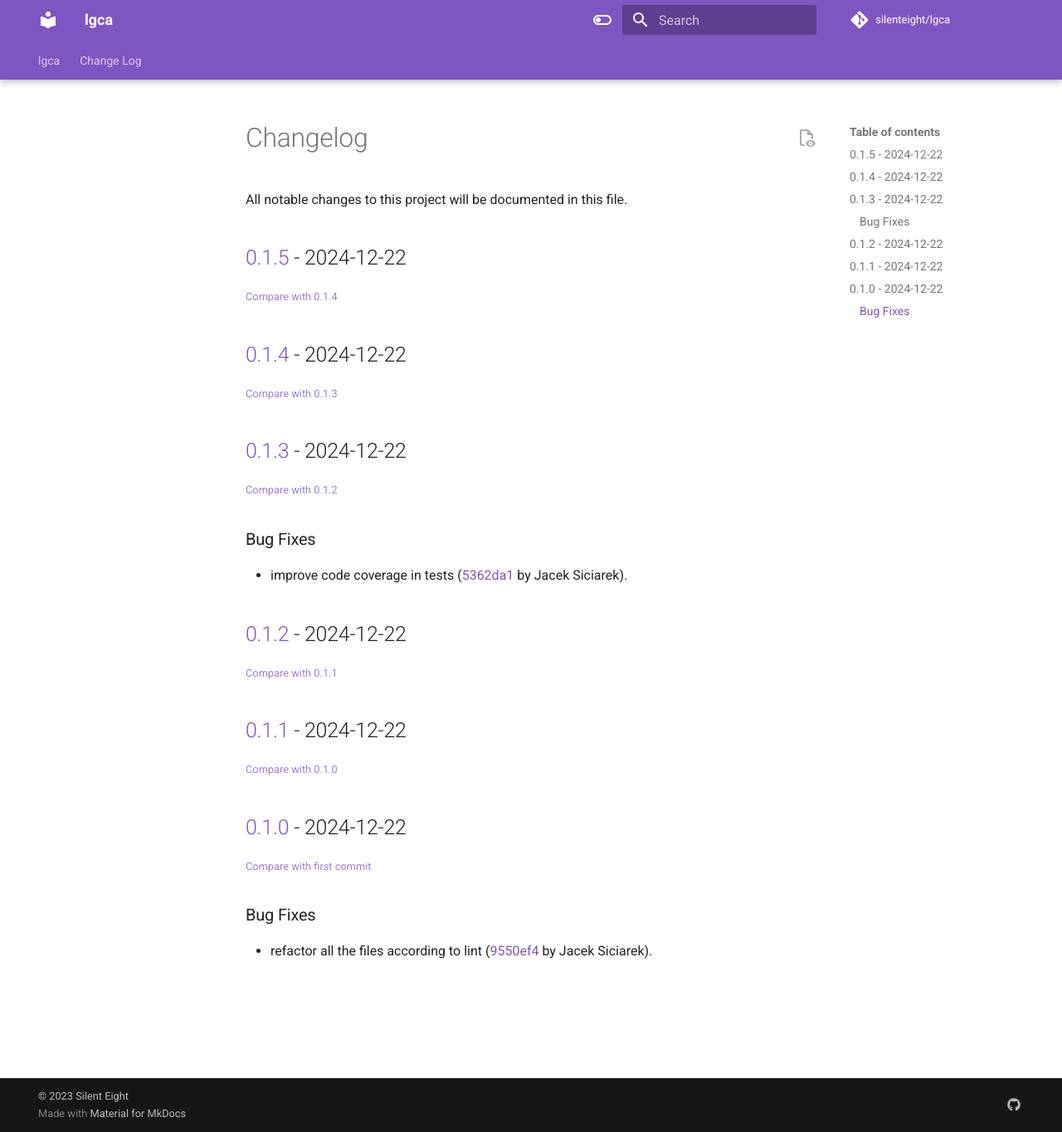
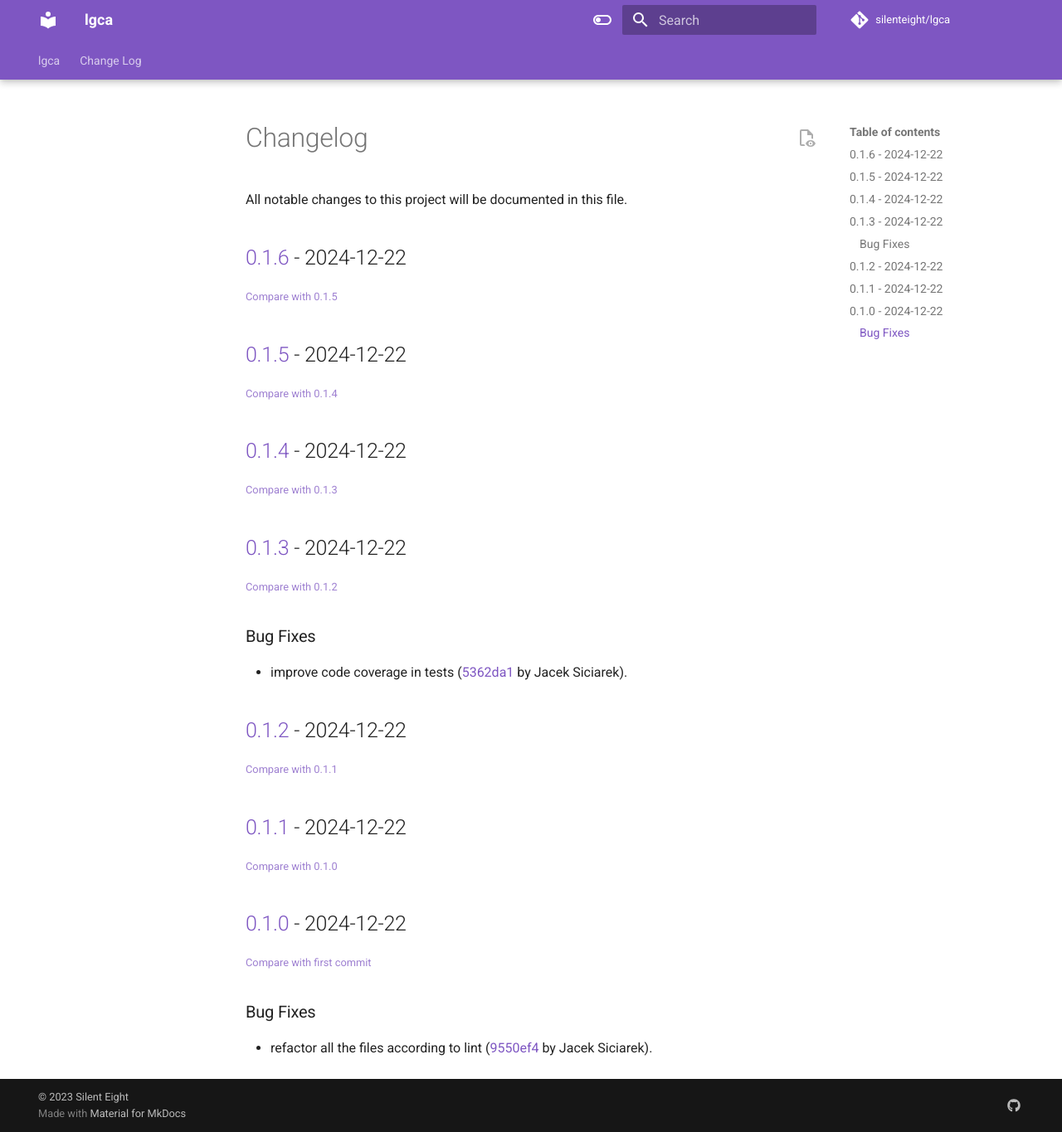
Before and after one commit to siciarek/lgca, an MkDocs documentation site: the page built from docs/changelog.md, in a window 1280 px wide and 1365 px high. Shown: the whole window at 83% size. Built offline with MkDocs 1.6.1 and Material for MkDocs 9.7.7, drawn with Linux system fonts in a browser that asks for light colours; comment, search, counter and statistics services are not loaded.

Commit message:
docs: update changelog (bump)

```diff
--- a/docs/changelog.md
+++ b/docs/changelog.md
@@ -3,6 +3,10 @@
 All notable changes to this project will be documented in this file.
 
 <!-- insertion marker -->
+## [0.1.6](https://github.com/siciarek/lgca/releases/tag/0.1.6) - 2024-12-22
+
+<small>[Compare with 0.1.5](https://github.com/siciarek/lgca/compare/0.1.5...0.1.6)</small>
+
 ## [0.1.5](https://github.com/siciarek/lgca/releases/tag/0.1.5) - 2024-12-22
 
 <small>[Compare with 0.1.4](https://github.com/siciarek/lgca/compare/0.1.4...0.1.5)</small>
```
